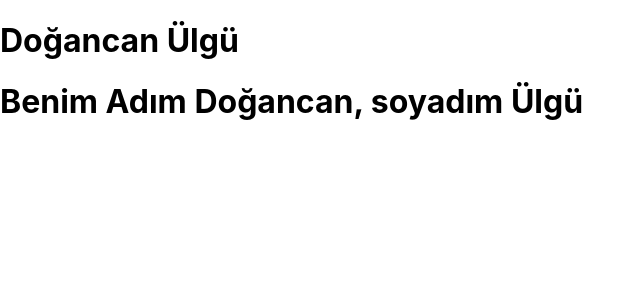
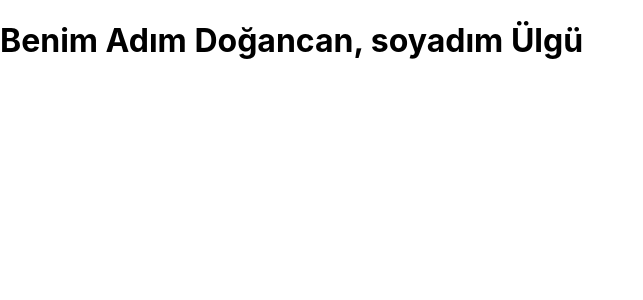
Before and after one commit to dogancanulgu/Create-React-App, a React (Create React App) app: page / in a window 1280 px wide. Shown: the top 300 px of the page, without its empty margins (0-643 px from the left). Built offline with nearby package versions, Linux system fonts and the light colour scheme.

Commit message:
Koşullu render

```diff
--- a/src/App.js
+++ b/src/App.js
@@ -3,19 +3,29 @@ import './App.css';
 import Header from './components/Header';
 
 const name = "Doğancan";
-const surname = "Ülgü"
+const surname = "Ülgü";
+const isLoggedIn = true;
+
 
 
 function App() {
 
   return <>
-    <h1>{name} {surname}</h1>
-    <h1>{`Benim Adım ${name}, soyadım ${surname}`}</h1>
+    <h1>
+    {isLoggedIn ? `Benim Adım ${name}, soyadım ${surname}` : "Giriş yapmadınız."}
+    </h1>
   </>;
 
 
 
+/****************************************/
 
+  // return <>
+  //   <h1>{name} {surname}</h1>
+  //   <h1>{`Benim Adım ${name}, soyadım ${surname}`}</h1>
+  // </>;
+
+/****************************************/
   // // return React.createElement("div", null, "Hello");
 
   // // return (
```
